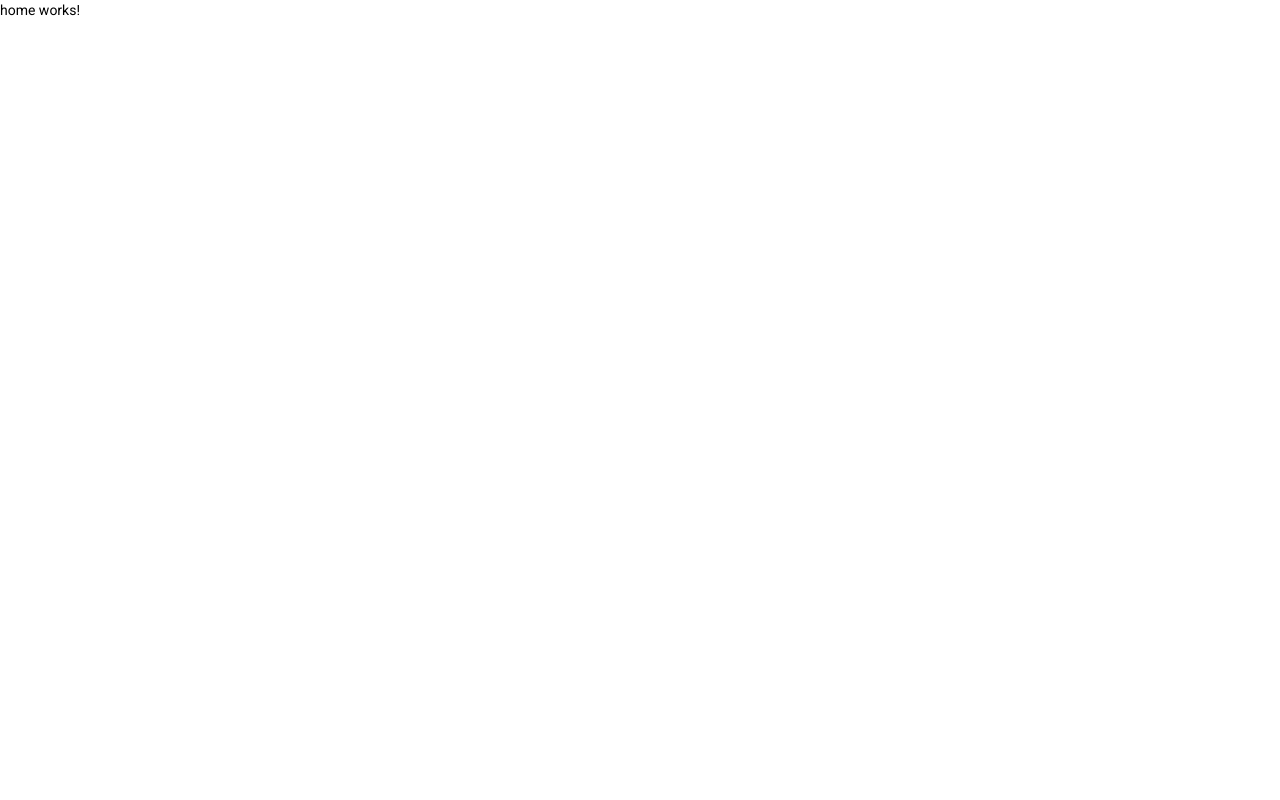
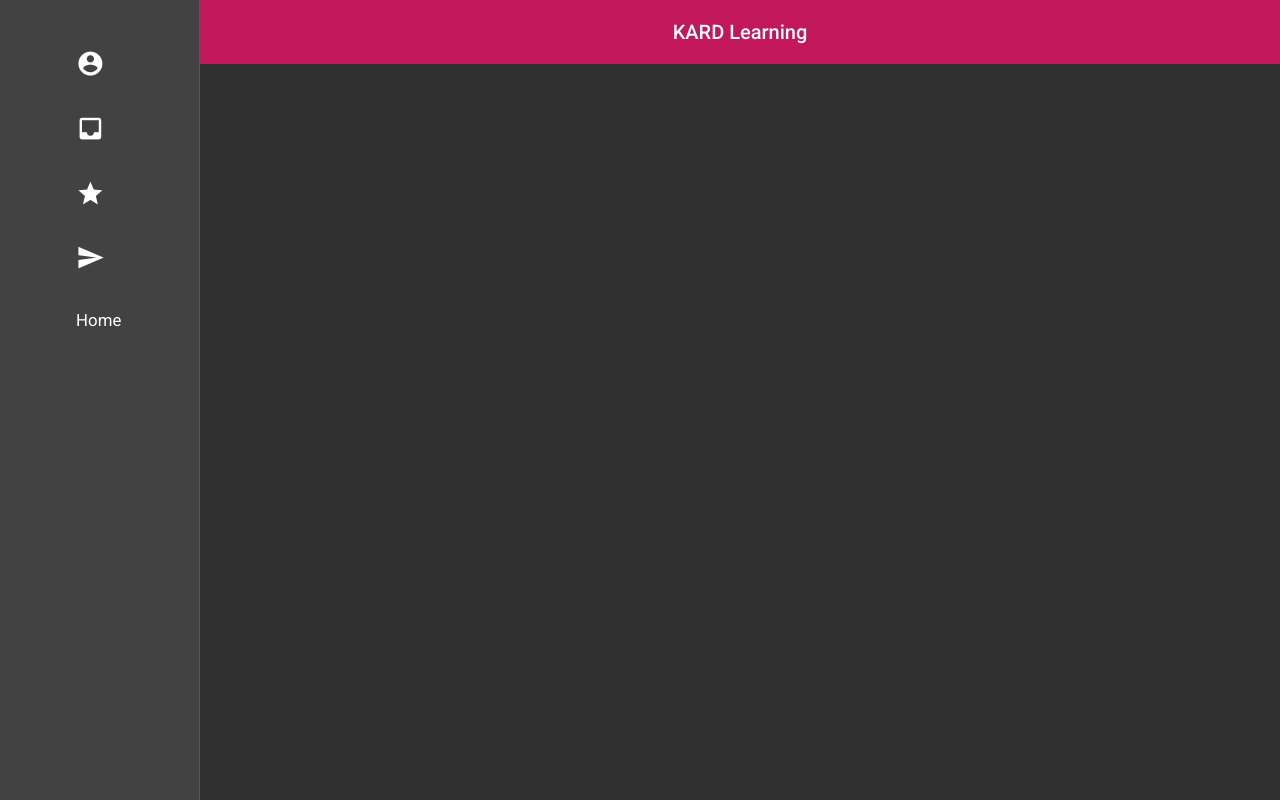
Before and after one commit to KadenLovell/cs3750, an Angular app in the folder Client/: page /home in a window 1280 px wide. Built offline with nearby package versions, Linux system fonts and the light colour scheme.

Commit message:
home page beginning
home page beginning

```diff
--- a/Client/src/app/home/home.component.html
+++ b/Client/src/app/home/home.component.html
@@ -1 +1,28 @@
-<p>home works!</p>
+<mat-sidenav-container class="sidenav-container">
+  <mat-sidenav #drawer class="sidenav" fixedInViewport
+      [attr.role]="(isHandset$ | async) ? 'dialog' : 'navigation'"
+      [mode]="(isHandset$ | async) ? 'over' : 'side'"
+      [opened]="(isHandset$ | async) === false">
+    <mat-toolbar></mat-toolbar>
+    <mat-nav-list class="icon-container">
+      <mat-icon >account_circle</mat-icon>
+      <mat-icon >inbox</mat-icon>
+      <mat-icon >star</mat-icon>
+      <mat-icon >send</mat-icon>
+      <a mat-item-list href="./login">Home</a>
+    </mat-nav-list>
+  </mat-sidenav>
+  <mat-sidenav-content>
+    <mat-toolbar color="primary">
+      <button
+        type="button"
+        aria-label="Toggle sidenav"
+        mat-icon-button
+        (click)="drawer.toggle()"
+        *ngIf="isHandset$ | async">
+        <mat-icon aria-label="Side nav toggle icon">menu</mat-icon>
+      </button>
+      <span style="width: 100%;text-align: center">KARD Learning</span>
+    </mat-toolbar>
+  </mat-sidenav-content>
+</mat-sidenav-container>
--- a/Client/src/app/home/home.component.scss
+++ b/Client/src/app/home/home.component.scss
@@ -0,0 +1,44 @@
+.sidenav-container {
+  height: 100%;
+}
+
+.sidenav {
+  width: 200px;
+}
+
+.sidenav .mat-toolbar {
+  background: inherit;
+}
+
+.mat-toolbar.mat-primary {
+  position: sticky;
+  top: 0;
+  z-index: 1;
+}
+
+mat-card {
+  width: 400px;
+  margin: auto;
+  text-align: center;
+  background-color: #515151;
+}
+
+.form-container {
+  display: grid;
+  grid-row-gap: 10px;
+}
+
+.button-container {
+    display: grid;
+    grid-row-gap: 5px;
+}
+
+.icon-container {
+  display: grid;
+  grid-row-gap: 30px;
+  padding-left: 80px;
+  transform: scale(1.2);}
+
+mat-form-field {
+  display: block;
+}
--- a/Client/src/app/home/home.component.ts
+++ b/Client/src/app/home/home.component.ts
@@ -1,15 +1,58 @@
 import { Component, OnInit } from '@angular/core';
+import { BreakpointObserver, Breakpoints } from '@angular/cdk/layout';
+import { Observable } from 'rxjs';
+import { map, shareReplay } from 'rxjs/operators';
+import { Router, ActivatedRoute } from '@angular/router';
+import { HomeService } from './home.service';
 
 @Component({
   selector: 'app-home',
   templateUrl: './home.component.html',
-  styleUrls: ['./home.component.scss']
+  styleUrls: ['./home.component.scss'],
+  providers: [HomeService]
 })
-export class HomeComponent implements OnInit {
+export class HomeComponent implements OnInit{
+  model: any;
+  response: any;
+  errors: any;
+  view: any;
 
-  constructor() { }
+  isHandset$: Observable<boolean> = this.breakpointObserver.observe(Breakpoints.Handset)
+    .pipe(
+      map(result => result.matches),
+      shareReplay()
+    );
 
+  constructor(private route: ActivatedRoute, private readonly router: Router, private readonly _homeService: HomeService, private breakpointObserver: BreakpointObserver) {}
   ngOnInit(): void {
+    this.view = 1;
+    this.model = {};
   }
 
+//TODO THIS WILL BE CHANGED TO WHATEVER SERVICE(S) WE NEED
+  createUser() {
+    // if there are loading animations, handle the state here: IE: this.loading = true;
+    this._homeService.addUser(this.model).then(response => {
+      // if there are loading animations, handle the state here: IE: this.loading = false;
+      this.response = response;
+      this.errors = response.errors;
+
+      if (this.errors) {
+        return;
+      }
+
+      // if result was successful: set shared user, then route to home component
+      if (this.response && this.response.success) {
+        this.router.navigate(['../home'], { relativeTo: this.route });
+      }
+    });
+  }
+
+  resetViewstate() {
+    this.errors = {};
+  }
+
+
+
+
 }
--- /dev/null
+++ b/Client/src/app/home/home.service.ts
@@ -0,0 +1,13 @@
+import { Injectable } from "@angular/core";
+
+import { HttpService } from "../http.service";
+
+@Injectable()
+export class HomeService {
+    constructor(private readonly _httpService: HttpService) { }
+    async addUser(model: any): Promise<any> {
+        const url = `/api/user/add`;
+
+        return await this._httpService.post(url, model);
+    }
+}
```
Also changed, not shown: Client/src/app/app.module.ts (+13 -1 lines), 1 other file (tests, documents, lock files or other folders).
